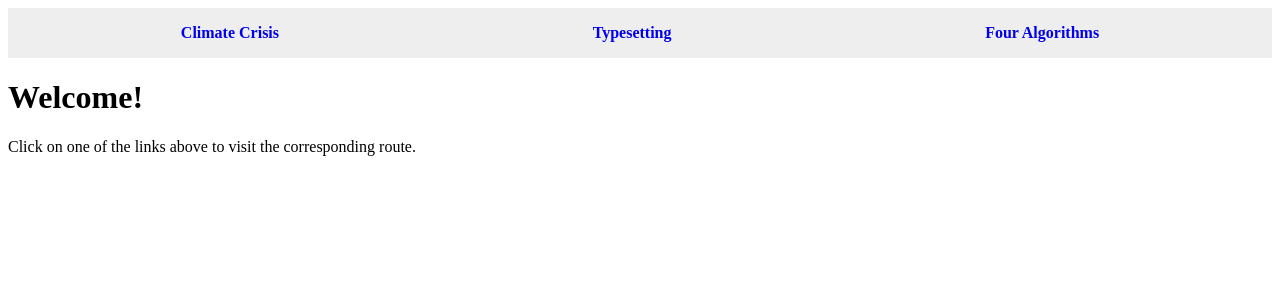
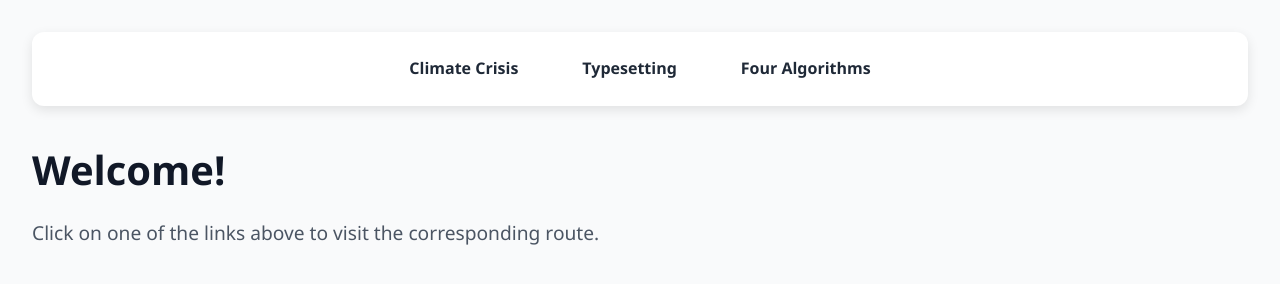
Before and after one commit to cheungxucheng/express-navbar, a website: page public/index.html in a window 1280 px wide. Drawn offline with Linux system fonts and the light colour scheme.

Commit message:
css styling to website

```diff
--- a/public/index.html
+++ b/public/index.html
@@ -4,16 +4,54 @@
   <meta charset="UTF-8" />
   <title>My Homework Assignments</title>
   <style>
+    * {
+      margin: 0;
+      padding: 0;
+      box-sizing: border-box;
+    }
+
+    body {
+      font-family: 'Segoe UI', Tahoma, Geneva, Verdana, sans-serif;
+      background-color: #f9fafb;
+      color: #333;
+      line-height: 1.6;
+      padding: 2rem;
+    }
+
     nav {
       display: flex;
-      justify-content: space-around;
-      background-color: #eee;
-      padding: 1rem;
+      justify-content: center;
+      gap: 2rem;
+      background-color: #ffffff;
+      padding: 1rem 2rem;
+      border-radius: 12px;
+      box-shadow: 0 4px 12px rgba(0, 0, 0, 0.1);
+      margin-bottom: 2rem;
     }
+
     nav a {
       text-decoration: none;
-      font-weight: bold;
-      margin: 0 1rem;
+      font-weight: 600;
+      color: #1f2937;
+      padding: 0.5rem 1rem;
+      border-radius: 8px;
+      transition: all 0.3s ease;
+    }
+
+    nav a:hover {
+      background-color: #2563eb;
+      color: #ffffff;
+    }
+
+    h1 {
+      font-size: 2.5rem;
+      margin-bottom: 1rem;
+      color: #111827;
+    }
+
+    p {
+      font-size: 1.2rem;
+      color: #4b5563;
     }
   </style>
 </head>
```
